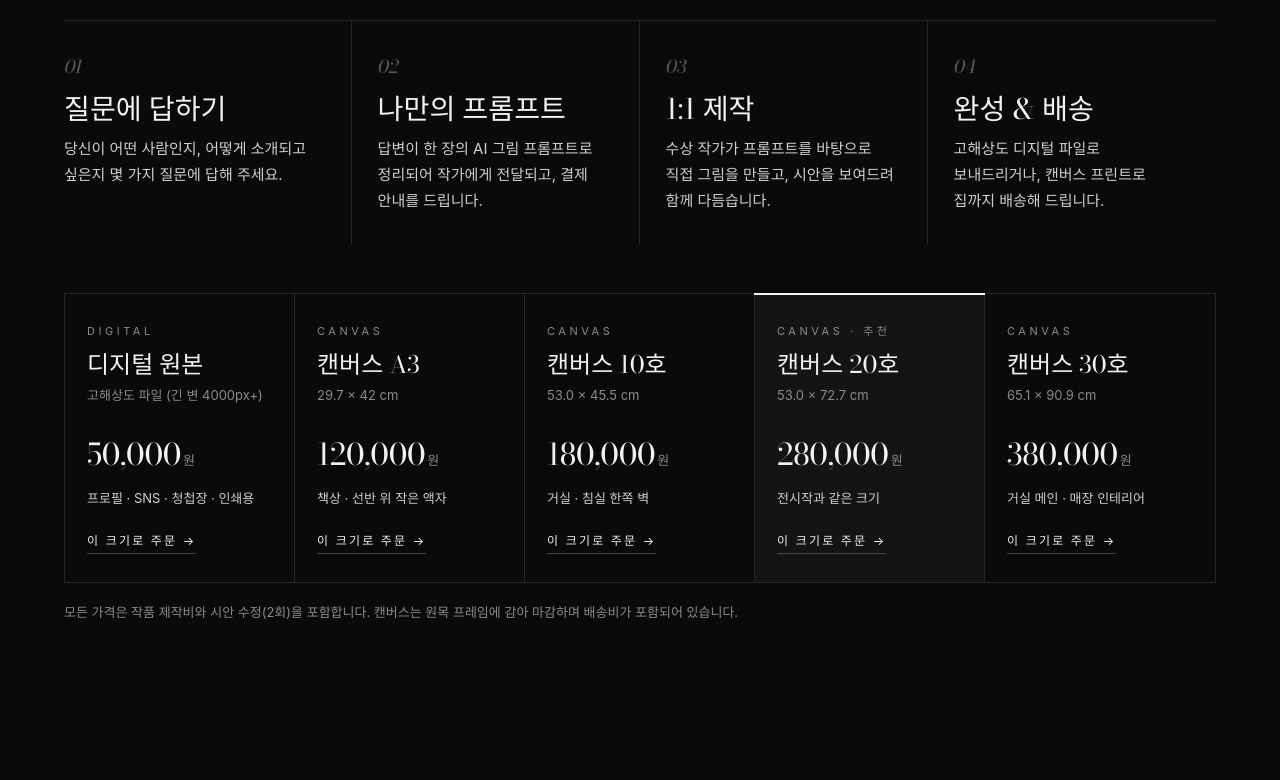
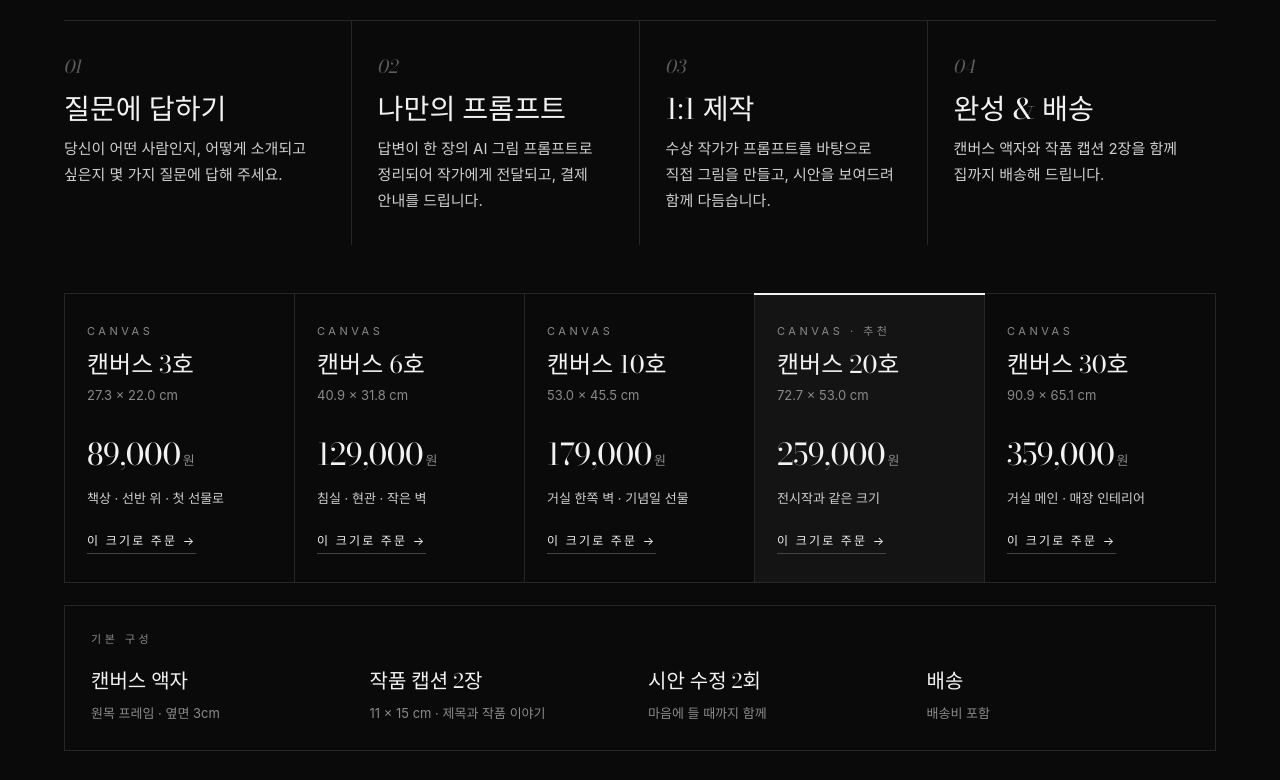
Before and after one commit to sarazzang/thesarakims, a plain HTML site: page gallery/index.html in a window 1280 px wide. Shown: the part 3600-4380 px from the top of the page. Drawn offline with nearby package versions, Linux system fonts and the light colour scheme; a web font is replaced by a local one.

Commit message:
갤러리: 캔버스 5사이즈(3·6·10·20·30호) 가격, 작품 캡션 2장(11×15) 기본 구성
Co-Authored-By: Claude Opus 5.5 <noreply@anthropic.com>
Claude-Session: https://claude.ai/code/session_01NhVVyAhagXmkxEeecJ3EWi

```diff
--- a/a/works-gallery.js
+++ b/a/works-gallery.js
@@ -31,11 +31,13 @@ const SONGS=[
 ];
 const SIZES={seoul:[1100,1375],manwon:[1100,619],crowd:[880,1100],rain:[1100,733],iassc:[821,1100],jeongche:[1100,733],ctb:[825,1100]};
 
-/* 크기별 가격 — 여기 숫자만 바꾸면 갤러리 페이지 전체에 반영됩니다 */
+/* 크기별 가격 — 여기 숫자만 바꾸면 갤러리 페이지 전체에 반영됩니다
+   원가 참고(갤러리피플 타임특가, 2026-11): 3호 19,800 / 6호 29,800 / 10호 44,800 / 20호 72,800 / 30호 118,000
+   + 캡션 2장(11×15cm) + 배송비 */
 const PRICES=[
-  {id:'digital', name:'디지털 원본', size:'고해상도 파일 (긴 변 4000px+)', price:50000, ship:false, note:'프로필 · SNS · 청첩장 · 인쇄용'},
-  {id:'a3', name:'캔버스 A3', size:'29.7 × 42 cm', price:120000, ship:true, note:'책상 · 선반 위 작은 액자'},
-  {id:'10', name:'캔버스 10호', size:'53.0 × 45.5 cm', price:180000, ship:true, note:'거실 · 침실 한쪽 벽'},
-  {id:'20', name:'캔버스 20호', size:'53.0 × 72.7 cm', price:280000, ship:true, note:'전시작과 같은 크기', best:true},
-  {id:'30', name:'캔버스 30호', size:'65.1 × 90.9 cm', price:380000, ship:true, note:'거실 메인 · 매장 인테리어'}
+  {id:'3',  name:'캔버스 3호',  size:'27.3 × 22.0 cm', price:89000,  ship:true, note:'책상 · 선반 위 · 첫 선물로'},
+  {id:'6',  name:'캔버스 6호',  size:'40.9 × 31.8 cm', price:129000, ship:true, note:'침실 · 현관 · 작은 벽'},
+  {id:'10', name:'캔버스 10호', size:'53.0 × 45.5 cm', price:179000, ship:true, note:'거실 한쪽 벽 · 기념일 선물'},
+  {id:'20', name:'캔버스 20호', size:'72.7 × 53.0 cm', price:259000, ship:true, note:'전시작과 같은 크기', best:true},
+  {id:'30', name:'캔버스 30호', size:'90.9 × 65.1 cm', price:359000, ship:true, note:'거실 메인 · 매장 인테리어'}
 ];
--- a/gallery/index.html
+++ b/gallery/index.html
@@ -141,12 +141,16 @@ fieldset{border:0;display:flex;flex-direction:column;gap:8px}
 .total{grid-column:1/-1;display:flex;justify-content:space-between;align-items:baseline;border-top:1px solid var(--line);border-bottom:1px solid var(--line);padding:18px 0}
 .total span{font-size:13px;letter-spacing:.14em;color:var(--muted)}
 .total b{font-family:var(--serif);font-weight:400;font-size:30px;color:var(--silver-hi)}
+.incl{margin-top:22px;border:1px solid var(--line);padding:24px 26px}
+.incl ul{list-style:none;margin-top:14px;display:grid;grid-template-columns:repeat(4,1fr);gap:16px}
+.incl b{display:block;font-family:var(--serif);font-weight:400;font-size:20px;color:var(--silver-hi)}
+.incl span{font-size:13px;color:var(--muted)}
 .intro{font-size:17px;color:var(--silver);margin:-20px 0 40px;max-width:720px}
 .intro b{color:var(--silver-hi);font-weight:500}
 .step-t{grid-column:1/-1;margin-top:22px;padding-top:22px;border-top:1px solid var(--line);font-family:var(--serif);font-style:italic;font-size:22px;color:var(--silver-hi)}
 .step-t:first-child{margin-top:0;border-top:0;padding-top:0}
 .full{grid-column:1/-1}
-.ship{display:none}.ship.on{display:flex}
+
 .preview{grid-column:1/-1;border:1px solid var(--line);background:var(--bg2);padding:22px}
 .preview pre{margin-top:12px;white-space:pre-wrap;font-family:var(--sans);font-size:14px;line-height:1.75;color:var(--silver-hi)}
 .msg{grid-column:1/-1;font-size:14px;color:var(--silver-hi);border-left:2px solid var(--silver-hi);padding:4px 0 4px 14px;display:none}
@@ -179,6 +183,7 @@ footer{display:flex;justify-content:space-between;gap:16px;padding:26px var(--pa
   .steps li:nth-child(3){padding-left:0}
   .steps li:nth-child(n+3){border-top:1px solid var(--line)}
   .pricing{grid-template-columns:1fr 1fr}
+  .incl ul{grid-template-columns:1fr 1fr}
   .pills.prod{grid-template-columns:repeat(3,1fr)}
   .pc{border-bottom:1px solid var(--line)}
   .g-head{grid-template-columns:1fr}
@@ -262,10 +267,10 @@ footer{display:flex;justify-content:space-between;gap:16px;padding:26px var(--pa
       <li><span class="n">01</span><h3>질문에 답하기</h3><p>당신이 어떤 사람인지, 어떻게 소개되고 싶은지 몇 가지 질문에 답해 주세요.</p></li>
       <li><span class="n">02</span><h3>나만의 프롬프트</h3><p>답변이 한 장의 AI 그림 프롬프트로 정리되어 작가에게 전달되고, 결제 안내를 드립니다.</p></li>
       <li><span class="n">03</span><h3>1:1 제작</h3><p>수상 작가가 프롬프트를 바탕으로 직접 그림을 만들고, 시안을 보여드려 함께 다듬습니다.</p></li>
-      <li><span class="n">04</span><h3>완성 &amp; 배송</h3><p>고해상도 디지털 파일로 보내드리거나, 캔버스 프린트로 집까지 배송해 드립니다.</p></li>
+      <li><span class="n">04</span><h3>완성 &amp; 배송</h3><p>캔버스 액자와 작품 캡션 2장을 함께 집까지 배송해 드립니다.</p></li>
     </ol>
     <div class="pricing rv" id="pricing"></div>
-    <p class="note rv">모든 가격은 작품 제작비와 시안 수정(2회)을 포함합니다. 캔버스는 원목 프레임에 감아 마감하며 배송비가 포함되어 있습니다.</p>
+    <div class="incl rv"><p class="label">기본 구성</p><ul><li><b>캔버스 액자</b><span>원목 프레임 · 옆면 3cm</span></li><li><b>작품 캡션 2장</b><span>11 × 15 cm · 제목과 작품 이야기</span></li><li><b>시안 수정 2회</b><span>마음에 들 때까지 함께</span></li><li><b>배송</b><span>배송비 포함</span></li></ul></div>
   </div>
 </section>
 
@@ -306,10 +311,11 @@ footer{display:flex;justify-content:space-between;gap:16px;padding:26px var(--pa
       </fieldset>
       <div class="f"><label for="o-ref">닮았으면 하는 작품</label>
         <select id="o-ref" name="ref"><option value="">작가에게 맡기기</option></select></div>
+      <div class="f"><label for="q-title">캡션에 넣을 작품 제목</label><input id="q-title" name="title" placeholder="비워두시면 작가가 지어드려요"></div>
       <div class="f"><label for="q-extra">꼭 넣거나 빼고 싶은 것</label><input id="q-extra" name="extra" placeholder="예) 얼굴은 뒷모습으로, 글씨는 넣지 말아주세요"></div>
 
       <p class="step-t full">03 · 받으실 방법</p>
-      <fieldset class="f full"><legend>크기와 형태 <em>*</em></legend>
+      <fieldset class="f full"><legend>캔버스 크기 <em>*</em> <span style="letter-spacing:0">— 모든 크기에 작품 캡션 2장(11×15cm) 포함</span></legend>
         <div class="pills prod" id="prodPills"></div>
       </fieldset>
       <div class="f full"><label for="o-date">희망 수령일</label><input id="o-date" name="date" type="date"></div>
@@ -364,7 +370,7 @@ footer{display:flex;justify-content:space-between;gap:16px;padding:26px var(--pa
   /* pricing */
   $('#pricing').innerHTML=PRICES.map(p=>`
     <div class="pc${p.best?' best':''}">${p.best?'<span class="flag"></span>':''}
-      <span class="label">${p.ship?'Canvas':'Digital'}${p.best?' · 추천':''}</span>
+      <span class="label">Canvas${p.best?' · 추천':''}</span>
       <h4>${esc(p.name)}</h4><p class="sz">${esc(p.size)}</p>
       <p class="pr">${won(p.price)}<small>원</small></p><p class="nt">${esc(p.note)}</p>
       <a href="#order" data-pick="${p.id}">이 크기로 주문 →</a>
@@ -416,10 +422,11 @@ footer{display:flex;justify-content:space-between;gap:16px;padding:26px var(--pa
       `분위기: ${moods.join(', ')||'-'}`,
       ref?`스타일 참고: 「${ref.t}」 — ${ref.lead.replace(/<br>/g,' ')}`:'스타일: 작가 재량',
       v('extra')?`요청 사항: ${v('extra')}`:'',
+      `캡션(11×15cm, 2장): 제목 ${v('title')?'「'+v('title')+'」':'작가가 지음'} + 작품 이야기`,
       `출력: ${prod?(canvas?'캔버스 인쇄용 고해상도 · '+prod.size:'디지털 고해상도 '+prod.size):'-'}`
     ].filter(Boolean).join('\n');
     const body=['[1:1 그림 주문서]','','■ AI 그림 프롬프트',prompt,'',
-      '■ 주문 정보','주문자: '+v('name'),'연락처: '+v('contact'),'상품: '+(prod?`${prod.name} (${prod.size})`:'-'),'금액: '+(prod?won(prod.price)+'원':'-'),'희망 수령일: '+(v('date')||'-'),canvas?'배송지: '+v('addr'):'',
+      '■ 주문 정보','주문자: '+v('name'),'연락처: '+v('contact'),'상품: '+(prod?`${prod.name} (${prod.size}) + 작품 캡션 2장`:'-'),'금액: '+(prod?won(prod.price)+'원':'-'),'희망 수령일: '+(v('date')||'-'),canvas?'배송지: '+v('addr'):'',
       '','(참고 사진이 있다면 이 메일에 첨부해 주세요)'].filter((x,i,a)=>x!==''||a[i-1]!=='').join('\n');
     return {prompt,subject:`[그림 주문] ${v('name')}님 · ${v('who')}`,body};
   }
```
